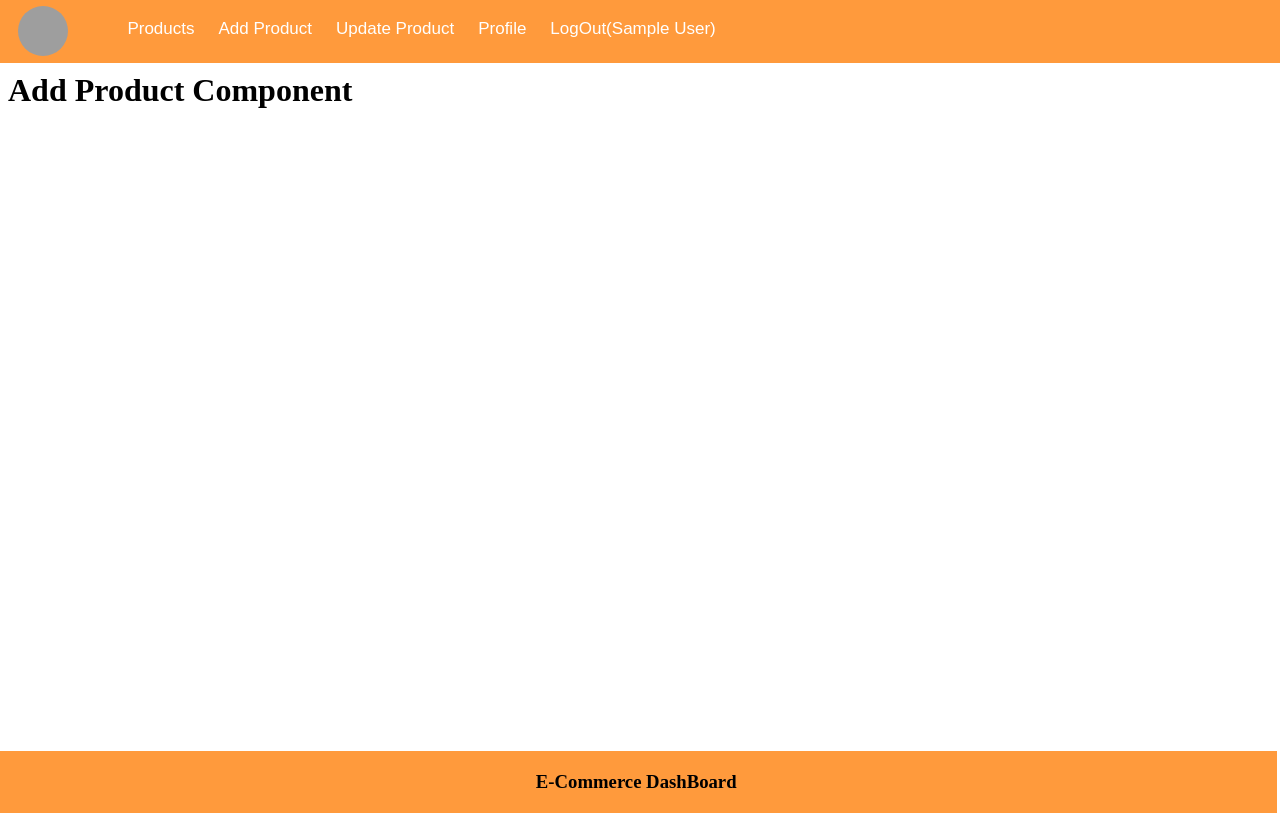
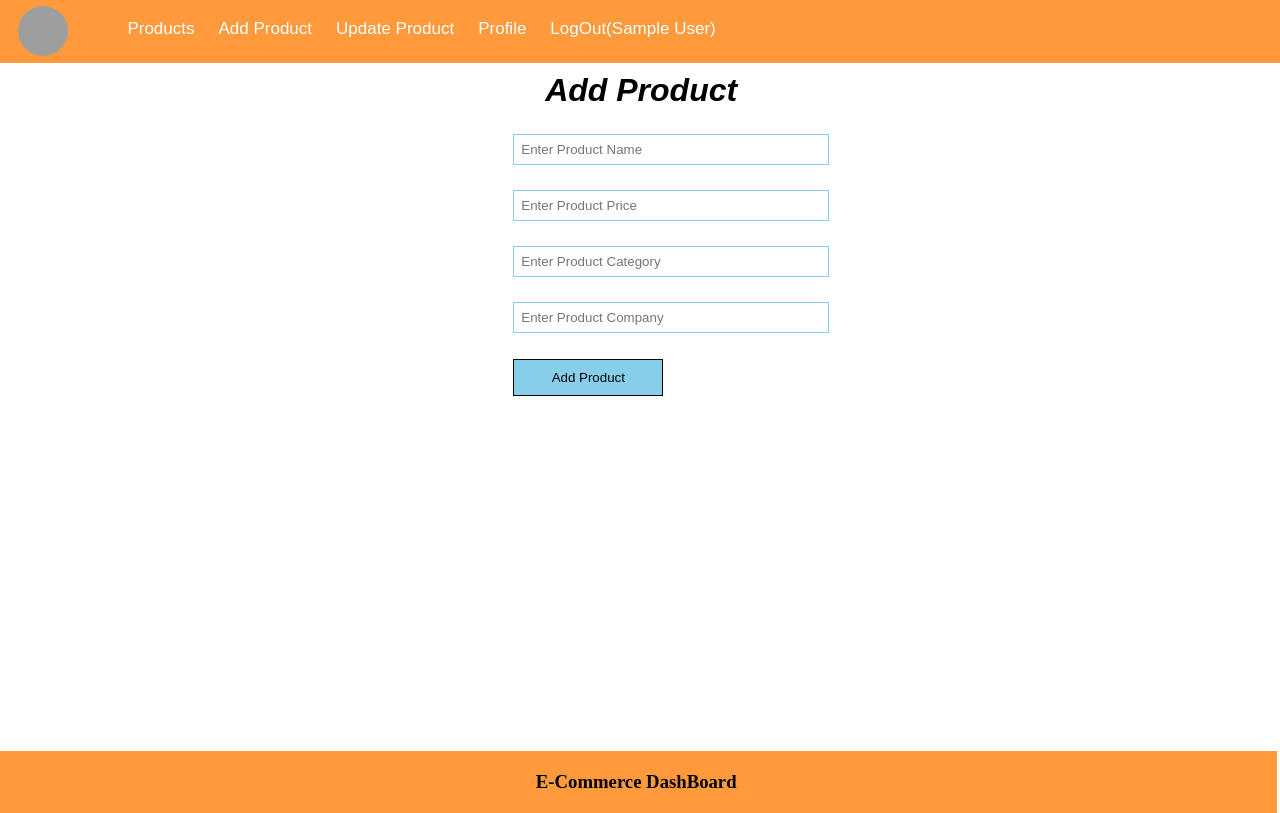
Before and after one commit to Akash09783/E-Commerce-Dashboard-Using-React-And-Node.js-MERN-Project, a React (Create React App) app: page /add in a window 1280 px wide. Built offline with nearby package versions, Linux system fonts and the light colour scheme; sample sign-in values are in the browser's storage; grey boxes are pictures that could not be loaded.

Commit message:
added product api integration

```diff
--- a/src/App.js
+++ b/src/App.js
@@ -1,4 +1,5 @@
 import "./App.css";
+import AddProduct from "./components/AddProduct";
 import Login from "./components/Login";
 import Nav from "./components/Nav";
 import Footer from "./components/Footer";
@@ -14,7 +15,8 @@ function App() {
           <Routes>
             <Route element={<PrivateComp />}>
               <Route path="/" element={<h1>Product Listing Component</h1>} />
-              <Route path="/add" element={<h1>Add Product Component</h1>} />
+              <Route path="/add" element={<AddProduct/>} />
+
               <Route
                 path="/update"
                 element={<h1>Update Product Component</h1>}
--- /dev/null
+++ b/src/components/AddProduct.js
@@ -0,0 +1,82 @@
+import React from "react";
+
+const AddProduct = () => {
+  const [name, setName] = React.useState("");
+  const [price, setPrice] = React.useState("");
+  const [category, setCategory] = React.useState("");
+  const [company, setCompany] = React.useState("");
+
+  const addProduct = async () => {
+    console.warn(name, price, category, company);
+    const userId = JSON.stringify(localStorage.getItem("user"));
+    console.warn(userId);
+    let result = await fetch("http://localhost:5000/add-product", {
+      method: "post",
+      body: JSON.stringify({ name, price, category, company, userId }),
+      headers: {
+        "Content-Type": "application/json",
+      },
+    });
+    result = await result.json();
+    console.warn(result);
+  };
+
+  return (
+    <div
+      className="addProduct"
+      style={{ alignItems: "center", marginLeft: "38%" }}
+    >
+      <h1
+        style={{
+          textAlign: "center",
+          marginRight: "61%",
+          fontFamily: "sans-serif",
+          fontStyle: "italic",
+        }}
+      >
+        Add Product
+      </h1>
+      <input
+        value={name}
+        onChange={(e) => {
+          setName(e.target.value);
+        }}
+        type="text"
+        className="inputBox"
+        placeholder="Enter Product Name"
+      />
+      <input
+        value={price}
+        onChange={(e) => {
+          setPrice(e.target.value);
+        }}
+        type="text"
+        className="inputBox"
+        placeholder="Enter Product Price"
+      />
+      <input
+        value={category}
+        onChange={(e) => {
+          setCategory(e.target.value);
+        }}
+        type="text"
+        className="inputBox"
+        placeholder="Enter Product Category"
+      />
+      <input
+        value={company}
+        onChange={(e) => {
+          setCompany(e.target.value);
+        }}
+        type="text"
+        className="inputBox"
+        placeholder="Enter Product Company"
+      />
+      <button onClick={addProduct} type="button" className="appButton">
+        Add Product
+      </button>
+    </div>
+  );
+};
+
+export default AddProduct;
```
